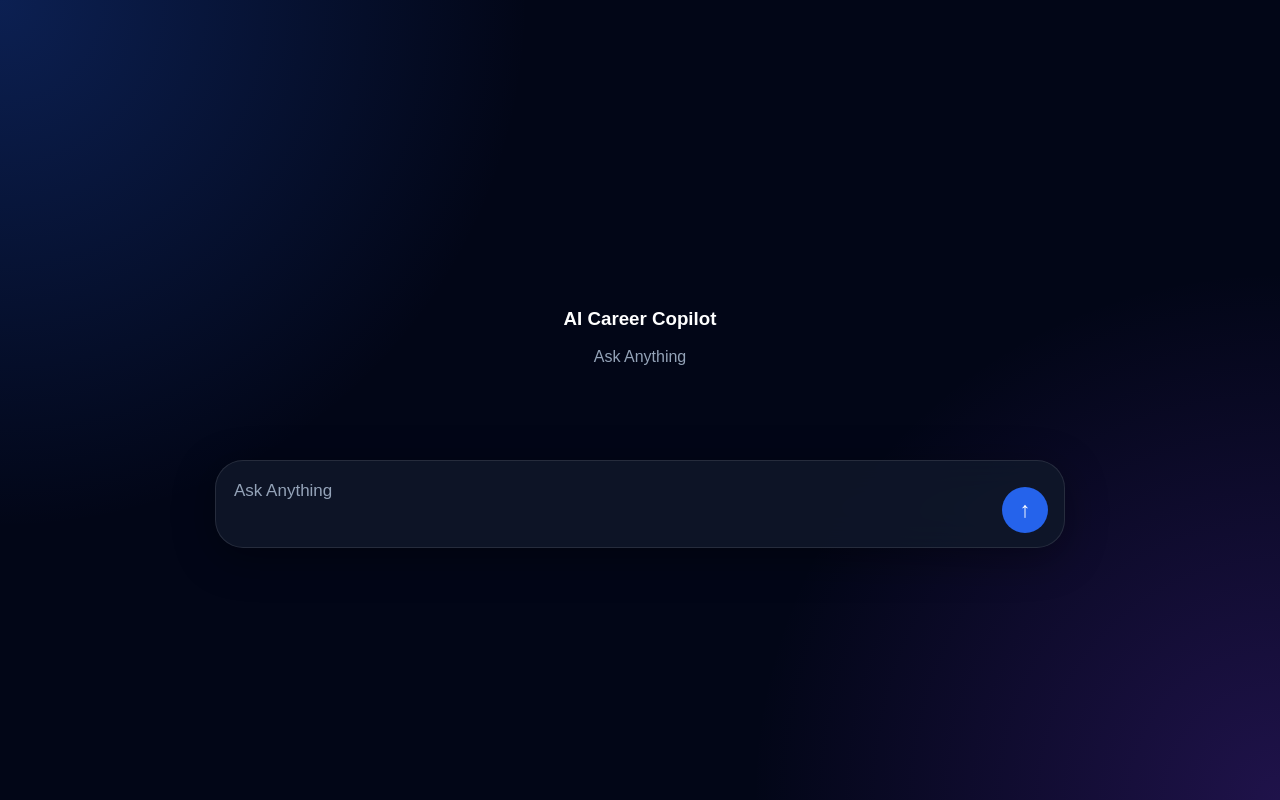
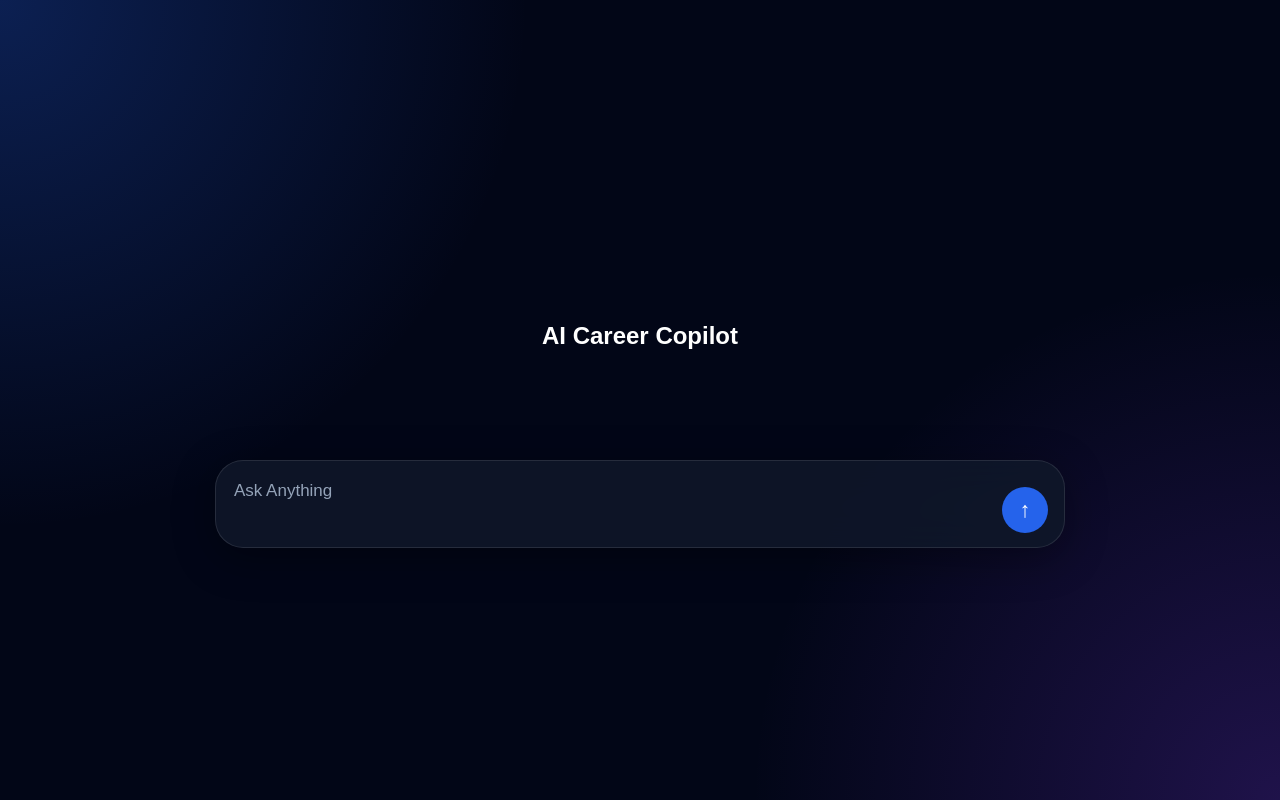
Before and after one commit to trupen0009-tech/career_analyzer, a React (Vite) app in the folder frontend/: page / in a window 1280 px wide. Built offline with nearby package versions, Linux system fonts and the light colour scheme.

Commit message:
Update App.jsx

```diff
--- a/frontend/src/App.jsx
+++ b/frontend/src/App.jsx
@@ -117,8 +117,7 @@ function App() {
 
         {!conversationStarted && (
           <div className="hero">
-            <h3>AI Career Copilot</h3>
-            <p>Ask Anything</p>
+            <h2>AI Career Copilot</h2>
           </div>
         )}
 
```
